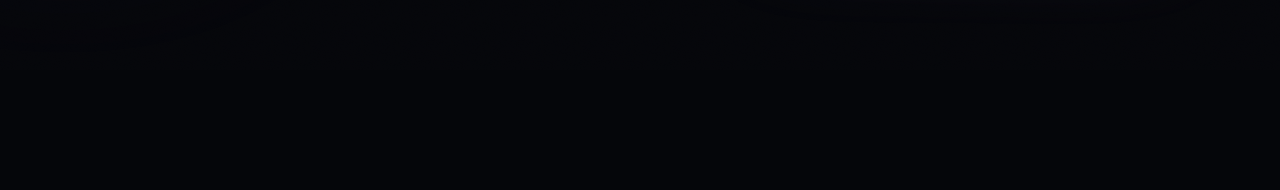
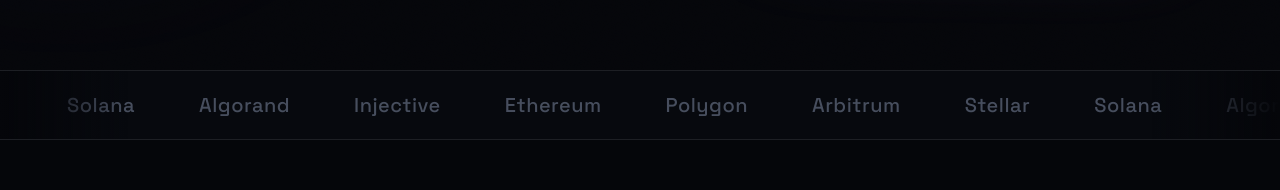
Before and after one commit to rohan911438/PORTFOLIO, a React (Vite) app: page / in a window 1280 px wide. Shown: the part 730-920 px from the top of the page. Built offline with nearby package versions, Linux system fonts and the light colour scheme; no server answers.

Commit message:
Add scrolling chain marquee beneath hero for premium landing-page feel

```diff
--- a/src/App.tsx
+++ b/src/App.tsx
@@ -1,6 +1,7 @@
 import Header from "./components/layout/Header";
 import Footer from "./components/layout/Footer";
 import Hero from "./components/sections/Hero";
+import ChainMarquee from "./components/ui/ChainMarquee";
 import About from "./components/sections/About";
 import Projects from "./components/sections/Projects";
 import Experience from "./components/sections/Experience";
@@ -22,6 +23,7 @@
       <Header />
       <main id="main">
         <Hero />
+        <ChainMarquee />
         <About />
         <Projects />
         <Experience />
--- /dev/null
+++ b/src/components/ui/ChainMarquee.tsx
@@ -0,0 +1,39 @@
+const chains = [
+  "Arbitrum",
+  "Stellar",
+  "Solana",
+  "Algorand",
+  "Injective",
+  "Ethereum",
+  "Polygon",
+];
+
+export default function ChainMarquee() {
+  const items = [...chains, ...chains];
+
+  return (
+    <div className="relative border-y border-border bg-surface/40 py-5 overflow-hidden">
+      <div
+        className="absolute inset-y-0 left-0 w-16 sm:w-32 bg-gradient-to-r from-bg to-transparent z-10"
+        aria-hidden="true"
+      />
+      <div
+        className="absolute inset-y-0 right-0 w-16 sm:w-32 bg-gradient-to-l from-bg to-transparent z-10"
+        aria-hidden="true"
+      />
+      <div className="flex w-max animate-marquee gap-10 sm:gap-16" aria-hidden="true">
+        {items.map((chain, i) => (
+          <span
+            key={`${chain}-${i}`}
+            className="font-display text-lg sm:text-xl font-medium text-faint/70 whitespace-nowrap tracking-wide"
+          >
+            {chain}
+          </span>
+        ))}
+      </div>
+      <span className="sr-only">
+        Shipped on Arbitrum, Stellar, Solana, Algorand, Injective, Ethereum, and Polygon
+      </span>
+    </div>
+  );
+}
```
